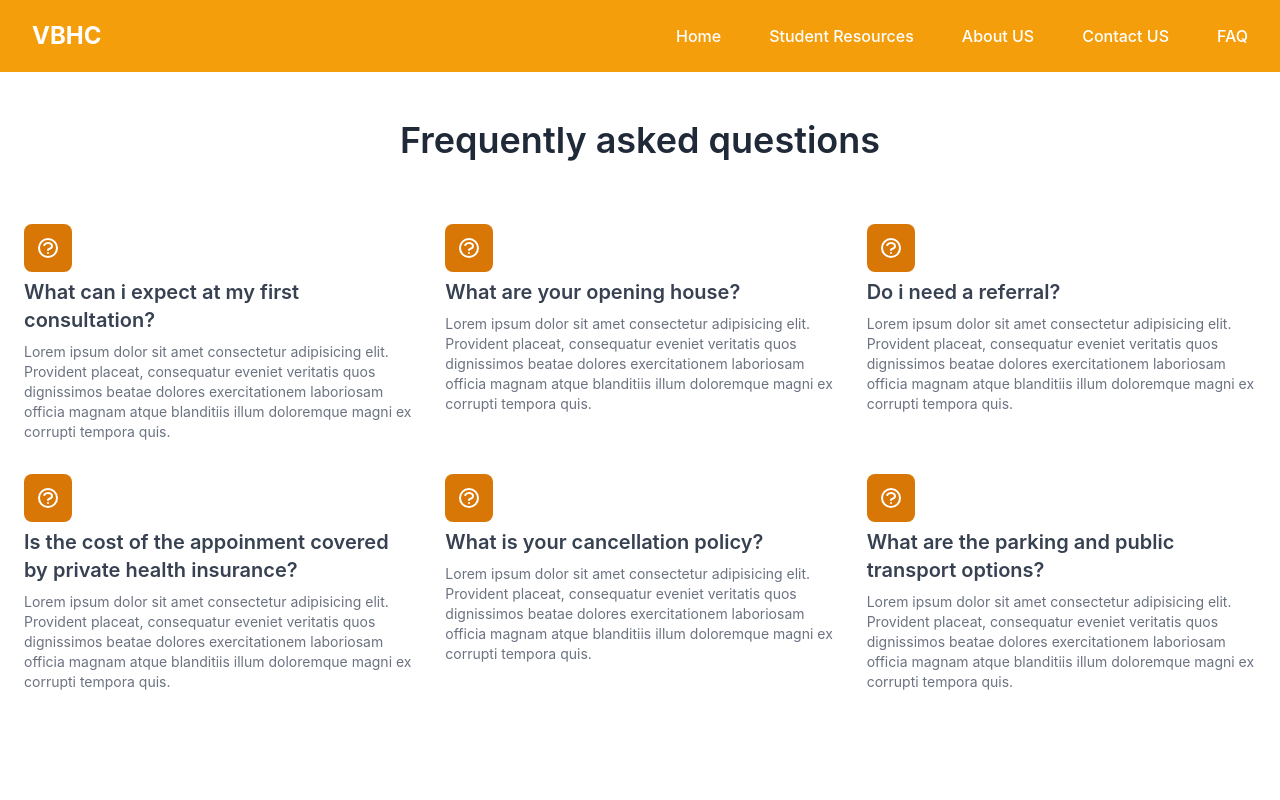
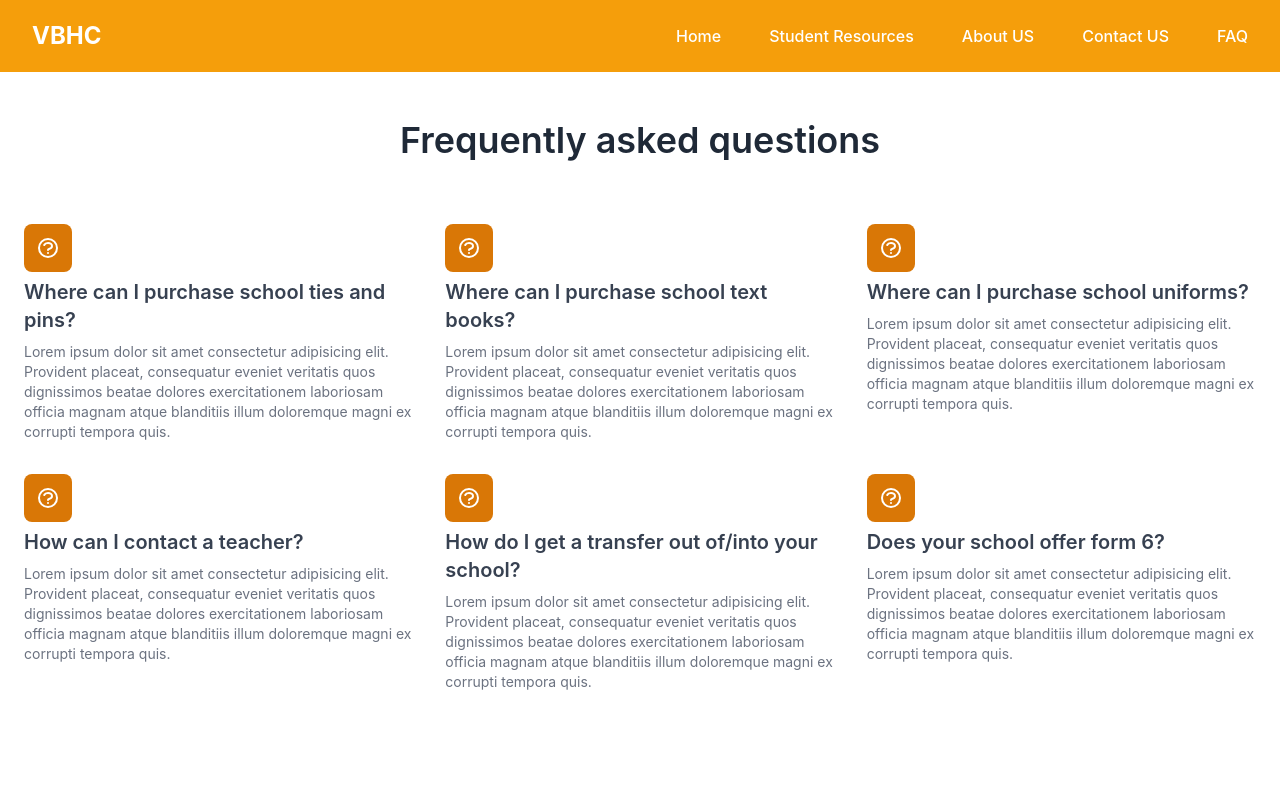
Before and after one commit to VishnuBoys/main, a React (Create React App) app: page /faq in a window 1280 px wide. Shown: the top 800 px of the page. Built offline with nearby package versions, Linux system fonts and the light colour scheme.

Commit message:
Update FAQ

```diff
--- a/src/pages/FAQ.js
+++ b/src/pages/FAQ.js
@@ -16,7 +16,7 @@ export default function FAQ() {
                     </div>
 
                     <div>
-                        <h1 class="text-xl font-semibold text-gray-700 dark:text-white">What can i expect at my first consultation?</h1>
+                        <h1 class="text-xl font-semibold text-gray-700 dark:text-white">Where can I purchase school ties and pins?</h1>
 
                         <p class="mt-2 text-sm text-gray-500 dark:text-gray-300">
                             Lorem ipsum dolor sit amet consectetur adipisicing elit. Provident placeat, consequatur eveniet veritatis quos dignissimos beatae dolores exercitationem laboriosam officia magnam atque blanditiis illum doloremque magni ex corrupti tempora quis.
@@ -32,7 +32,7 @@ export default function FAQ() {
                     </div>
 
                     <div>
-                        <h1 class="text-xl font-semibold text-gray-700 dark:text-white">What are your opening house?</h1>
+                        <h1 class="text-xl font-semibold text-gray-700 dark:text-white">Where can I purchase school text books?</h1>
 
                         <p class="mt-2 text-sm text-gray-500 dark:text-gray-300">
                             Lorem ipsum dolor sit amet consectetur adipisicing elit. Provident placeat, consequatur eveniet veritatis quos dignissimos beatae dolores exercitationem laboriosam officia magnam atque blanditiis illum doloremque magni ex corrupti tempora quis.
@@ -48,7 +48,7 @@ export default function FAQ() {
                     </div>
 
                     <div>
-                        <h1 class="text-xl font-semibold text-gray-700 dark:text-white">Do i need a referral?</h1>
+                        <h1 class="text-xl font-semibold text-gray-700 dark:text-white">Where can I purchase school uniforms?</h1>
 
                         <p class="mt-2 text-sm text-gray-500 dark:text-gray-300">
                             Lorem ipsum dolor sit amet consectetur adipisicing elit. Provident placeat, consequatur eveniet veritatis quos dignissimos beatae dolores exercitationem laboriosam officia magnam atque blanditiis illum doloremque magni ex corrupti tempora quis.
@@ -64,7 +64,7 @@ export default function FAQ() {
                     </div>
 
                     <div>
-                        <h1 class="text-xl font-semibold text-gray-700 dark:text-white">Is the cost of the appoinment covered by private health insurance?</h1>
+                        <h1 class="text-xl font-semibold text-gray-700 dark:text-white">How can I contact a teacher?</h1>
 
                         <p class="mt-2 text-sm text-gray-500 dark:text-gray-300">
                             Lorem ipsum dolor sit amet consectetur adipisicing elit. Provident placeat, consequatur eveniet veritatis quos dignissimos beatae dolores exercitationem laboriosam officia magnam atque blanditiis illum doloremque magni ex corrupti tempora quis.
@@ -80,7 +80,7 @@ export default function FAQ() {
                     </div>
 
                     <div>
-                        <h1 class="text-xl font-semibold text-gray-700 dark:text-white">What is your cancellation policy?</h1>
+                        <h1 class="text-xl font-semibold text-gray-700 dark:text-white">How do I get a transfer out of/into your school?</h1>
 
                         <p class="mt-2 text-sm text-gray-500 dark:text-gray-300">
                             Lorem ipsum dolor sit amet consectetur adipisicing elit. Provident placeat, consequatur eveniet veritatis quos dignissimos beatae dolores exercitationem laboriosam officia magnam atque blanditiis illum doloremque magni ex corrupti tempora quis.
@@ -96,7 +96,7 @@ export default function FAQ() {
                     </div>
 
                     <div>
-                        <h1 class="text-xl font-semibold text-gray-700 dark:text-white">What are the parking and public transport options?</h1>
+                        <h1 class="text-xl font-semibold text-gray-700 dark:text-white">Does your school offer form 6?</h1>
 
                         <p class="mt-2 text-sm text-gray-500 dark:text-gray-300">
                             Lorem ipsum dolor sit amet consectetur adipisicing elit. Provident placeat, consequatur eveniet veritatis quos dignissimos beatae dolores exercitationem laboriosam officia magnam atque blanditiis illum doloremque magni ex corrupti tempora quis.
```
